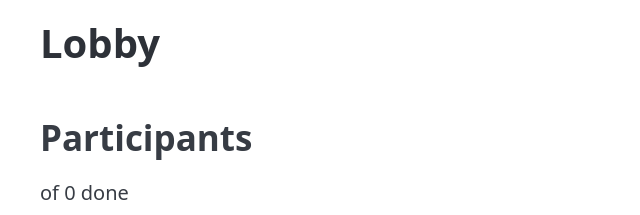
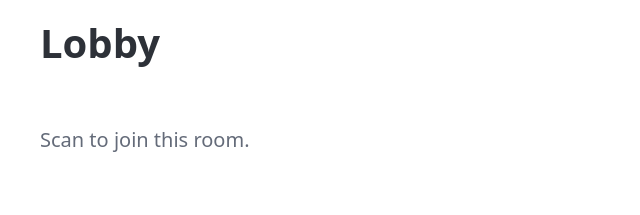
Before and after one commit to AntonKemper-H/einig, a Flask app: template app/templates/lobby.html in a window 1280 px wide. Shown: the part 70-285 px from the top of the page, without its empty margins (0-640 px from the left). Run offline with Flask 3, Linux system fonts and the light colour scheme; the template is opened without the code that fills it, so the values that code supplies are empty; some libraries are stand-ins or nearby versions.

Commit message:
Show a QR code of the invite link on the room page and in the lobby (F22)
Co-Authored-By: Claude Opus 5.5 <noreply@anthropic.com>

```diff
--- a/app/routes/rooms.py
+++ b/app/routes/rooms.py
@@ -5,6 +5,7 @@ from flask import Blueprint, abort, redirect, render_template, request, session,
 from app import db
 from app.services import lobby as lobby_rules
 from app.services import options as option_rules
+from app.services import qr
 from app.services import rooms as room_rules
 
 bp = Blueprint("rooms", __name__)
@@ -29,6 +30,11 @@ def remember_token(room_id: str, session_token: str) -> None:
     session["participant_tokens"] = tokens
 
 
+def invite_url_for(room_id: str) -> str:
+    """The full link friends open to join (A2); also what the QR code holds (A6)."""
+    return url_for("rooms.show_room", room_id=room_id, _external=True)
+
+
 def render_room_page(
     room,
     participant,
@@ -38,7 +44,7 @@ def render_room_page(
     option_errors: list[str] | None = None,
 ):
     """Render the room page: join form for visitors; options and add form for participants."""
-    invite_url = url_for("rooms.show_room", room_id=room["id"], _external=True)
+    invite_url = invite_url_for(room["id"])
     # Only participants may see the options, so visitors get an empty list.
     options = db.get_options(room["id"]) if participant else []
     return render_template(
@@ -46,6 +52,7 @@ def render_room_page(
         room=room,
         participant=participant,
         invite_url=invite_url,
+        qr_svg=qr.invite_qr_svg(invite_url),
         join_nickname=join_nickname,
         errors=errors or [],
         options=options,
@@ -72,6 +79,7 @@ def render_lobby(room, participant, errors: list[str] | None = None):
         finished_count=finished_count,
         option_count=option_count,
         start_hints=start_hints,
+        qr_svg=qr.invite_qr_svg(invite_url_for(room["id"])),
         status_text=lobby_rules.status_text(room["status"]),
         errors=errors or [],
     )
--- /dev/null
+++ b/app/templates/_qr_code.html
@@ -0,0 +1,14 @@
+{# QR code of the invite link (A6), used on the room page and in the lobby.
+   Hidden in a closed room, because nobody can join it any more (A3).
+   "safe" is fine here: the SVG comes only from segno and our own invite URL,
+   never from user input. #}
+{% if room.status != "closed" %}
+  <figure>
+    {# segno leaves the background transparent. A white box keeps dark modules on a
+       light ground with a light border, also in dark mode, so phone cameras can read it. #}
+    <div style="display: inline-block; background: #fff; line-height: 0;">
+      {{ qr_svg|safe }}
+    </div>
+    <figcaption>Scan to join this room.</figcaption>
+  </figure>
+{% endif %}
--- a/app/templates/lobby.html
+++ b/app/templates/lobby.html
@@ -23,6 +23,8 @@
       {% endfor %}
     </ul>
   {% endif %}
+
+  {% include "_qr_code.html" %}
 
   <h2>Participants</h2>
   <ul>
--- a/app/templates/room.html
+++ b/app/templates/room.html
@@ -11,6 +11,7 @@
     <p>Invite your friends with this link:</p>
     <p><input type="text" readonly value="{{ invite_url }}" aria-label="Invite link"></p>
     <p><a href="{{ invite_url }}">{{ invite_url }}</a></p>
+    {% include "_qr_code.html" %}
 
     <p><a href="{{ url_for('rooms.show_lobby', room_id=room.id) }}">Go to the lobby</a> to see who has joined.</p>
 
```
Also changed, not shown: app/services/qr.py (added, +14 -0 lines).
